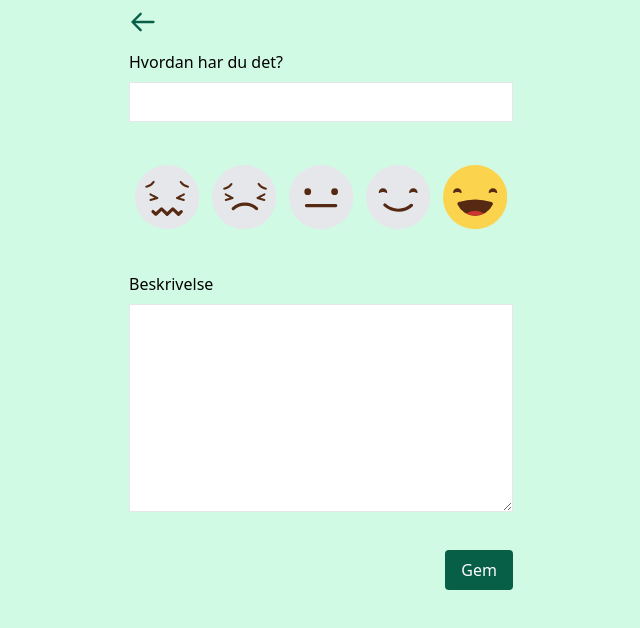
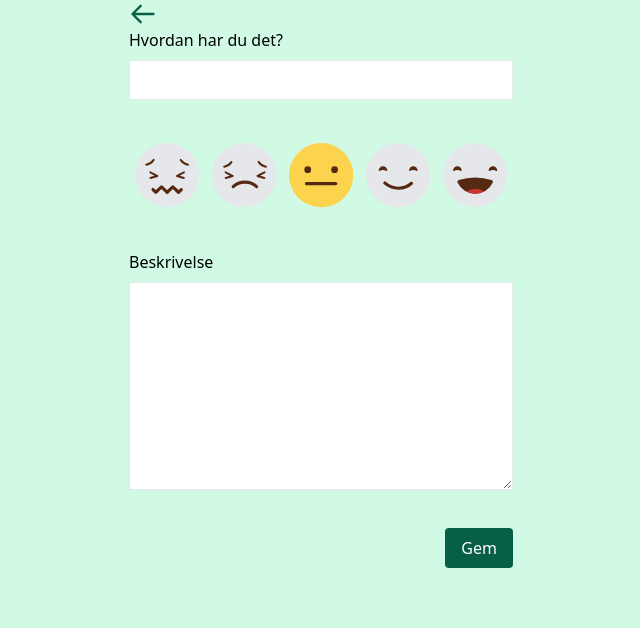
Before and after one commit to kami6800/proeveeksamen, a Vue app: page /add in a window 1280 px wide. Shown: the top 628 px of the page, without its empty margins (319-959 px from the left). Built offline with nearby package versions, Linux system fonts and the light colour scheme.

Commit message:
added navigation, and changed default selected emoji to neutral

```diff
--- a/src/components/MoodEmojis.vue
+++ b/src/components/MoodEmojis.vue
@@ -1,13 +1,13 @@
 <template>
     <div class="flex justify-around">
         <label>
-            <input type="radio" name="test" value="small" checked>
+            <input type="radio" name="test" value="small">
             <svg class="sadEmoji">
             <use xlink:href="#1" />
             </svg>
         </label>
         <label>
-            <input type="radio" name="test" value="small" checked>
+            <input type="radio" name="test" value="small">
             <svg class="sadEmoji">
             <use xlink:href="#2" />
             </svg>
@@ -19,13 +19,13 @@
             </svg>
         </label>
         <label>
-            <input type="radio" name="test" value="small" checked>
+            <input type="radio" name="test" value="small">
             <svg class="sadEmoji">
             <use xlink:href="#4" />
             </svg>
         </label>
         <label>
-            <input type="radio" name="test" value="small" checked>
+            <input type="radio" name="test" value="small">
             <svg class="sadEmoji">
             <use xlink:href="#5" />
             </svg>
--- a/src/pages/AddMood.vue
+++ b/src/pages/AddMood.vue
@@ -1,9 +1,9 @@
 <template>
-  <button>
-    <svg class="text-green-800 w-7 h-7 my-2">
+  <router-link to="all">
+    <svg class="text-green-800 w-7 h-7">
       <use xlink:href="#arrowBack" />
     </svg>
-  </button>
+  </router-link>
 
   <form>
     <p class="mb-2">Hvordan har du det?</p>
--- a/src/pages/AllMoods.vue
+++ b/src/pages/AllMoods.vue
@@ -6,11 +6,11 @@
     :description="mood.description"
     :emoji="mood.mood"
     :timestamp="mood.timestamp"></mood-card>
-    <button class="float-right bg-green-800 rounded-full w-16 h-16 mt-16">
+    <router-link to="/add" class="float-right bg-green-800 rounded-full w-16 h-16 mt-16">
     <svg class="text-green-100 w-16 h-16">
       <use xlink:href="#plusIcon" />
     </svg>
-  </button>
+    </router-link>
 </template>
 
 <script>
```
